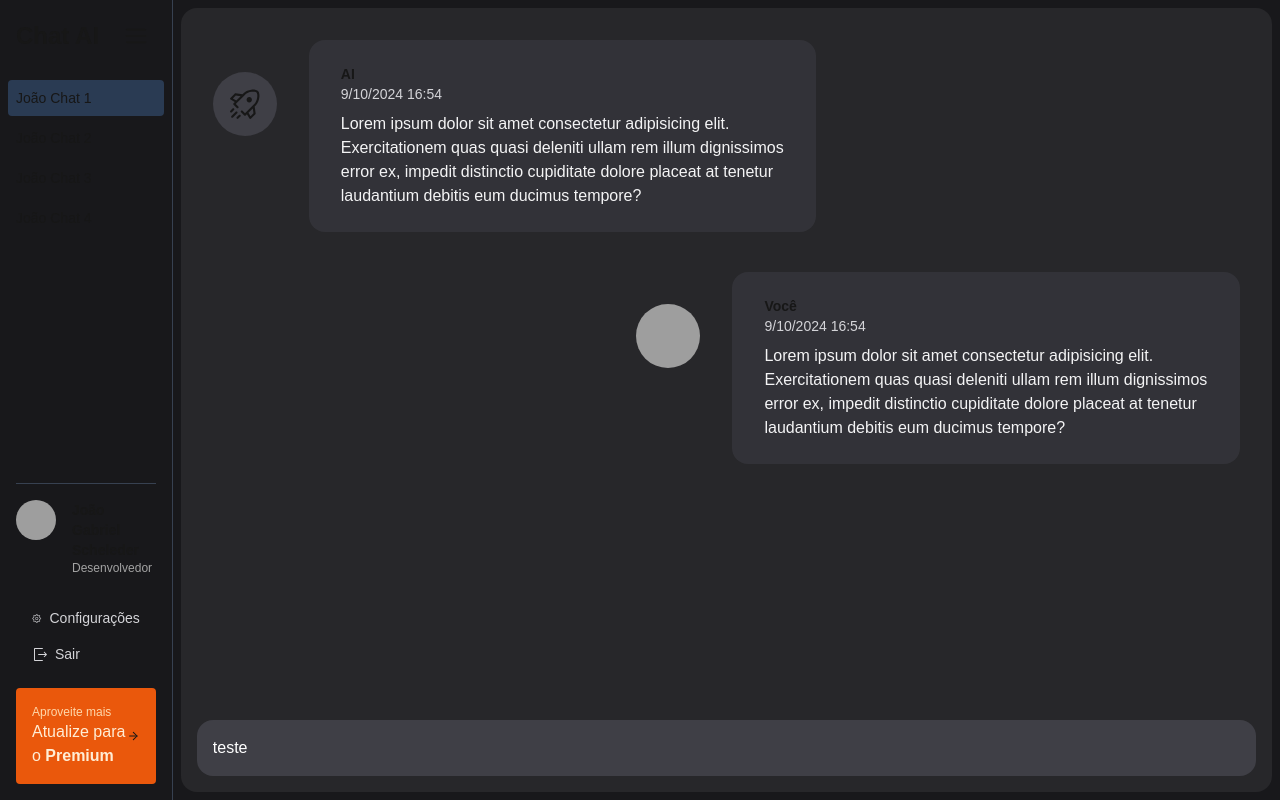
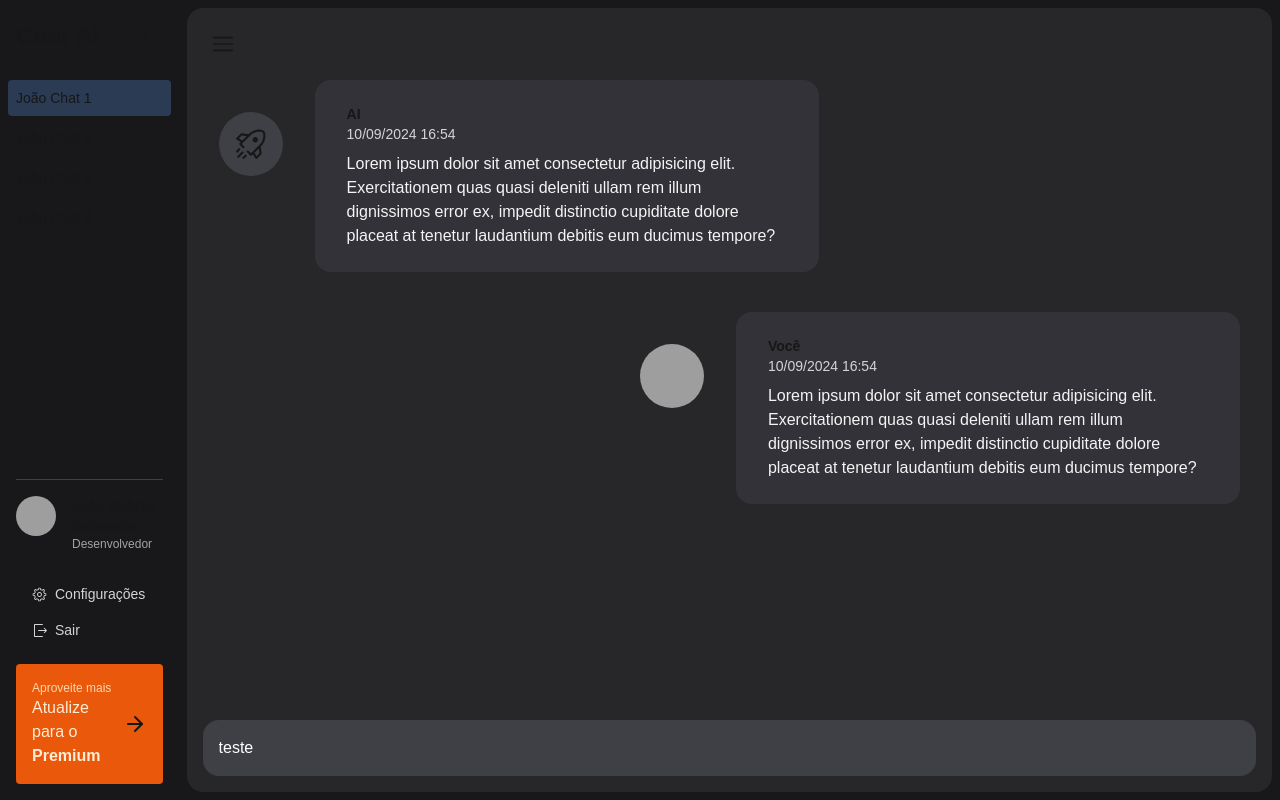
Before and after one commit to JoaoScheleder/frontend-challenge, a Next.js app: page / in a window 1280 px wide. Built offline with nearby package versions, Linux system fonts and the light colour scheme; grey boxes are pictures that could not be loaded.

Commit message:
Add framer-motion library for animations, sidebar and premium arrow animation

```diff
--- a/package.json
+++ b/package.json
@@ -15,6 +15,7 @@
     "@radix-ui/react-switch": "^1.1.0",
     "class-variance-authority": "^0.7.0",
     "clsx": "^2.1.1",
+    "framer-motion": "^11.5.4",
     "lucide-react": "^0.439.0",
     "next": "14.2.9",
     "react": "^18",
--- a/src/app/page.tsx
+++ b/src/app/page.tsx
@@ -1,19 +1,45 @@
+"use client";
+
 import ChatHistory from "@/components/chathistory";
 import Footer from "@/components/footer";
 import Header from "@/components/header";
 import Input from "@/components/input";
 import Message from "@/components/message";
 import { Card, CardContent, CardFooter } from "@/components/ui/card";
+import { HamburgerMenuIcon } from "@radix-ui/react-icons";
+import { motion } from "framer-motion";
+import { useState } from "react";
 
 export default function Home() {
+  const [open, setOpen] = useState(true);
+  const toggleSidebar = () => {
+    setOpen(!open);
+  };
   return (
     <div className="max-h-screen min-h-full flex  overflow-hidden">
-        <div className=" border-gray-700 border-r w-72 overflow-auto flex justify-between flex-col">
-          <Header></Header>
+        {/* <div className="w-72 overflow-auto flex justify-between flex-col">
+          <Header isOpen={open} openSidebar={()=>setOpen}></Header>
           <ChatHistory></ChatHistory>
           <Footer></Footer>
-        </div>
+        </div> */}
+        <motion.div
+          className={"overflow-auto flex justify-between flex-col"}
+          animate={{
+            width:  (open ? "300px" : "0px"),
+            opacity: open ? 1 : 0,
+            overflow: "hidden",
+          }}
+          transition={{
+            opacity: { duration: 0.05, delay: open ? 0.2 : 0 },
+            width: { duration: 0.3 },
+          }}
+        >
+          <Header isOpen={open} openSidebar={toggleSidebar}></Header>
+          <ChatHistory></ChatHistory>
+          <Footer></Footer>
+        </motion.div>
         <div className="border-box flex-grow flex flex-col m-2 bg-zinc-800 p-4 rounded-2xl" style={{ minHeight: 'calc(100vh - 1rem)' }}>
+          <HamburgerMenuIcon className="cursor-pointer hover:bg-zinc-700 h-10 w-10 rounded-full p-2 transition" onClick={()=>toggleSidebar()}></HamburgerMenuIcon>
           <div className="overflow-auto flex-grow">
                 <Message  is_mine={false} message="Lorem ipsum dolor sit amet consectetur adipisicing elit. Exercitationem quas quasi deleniti ullam rem illum dignissimos error ex, impedit distinctio cupiditate dolore placeat at tenetur laudantium debitis eum ducimus tempore?"></Message>
                 <Message is_mine={true} message="Lorem ipsum dolor sit amet consectetur adipisicing elit. Exercitationem quas quasi deleniti ullam rem illum dignissimos error ex, impedit distinctio cupiditate dolore placeat at tenetur laudantium debitis eum ducimus tempore?"></Message>
--- a/src/components/footer.tsx
+++ b/src/components/footer.tsx
@@ -3,6 +3,7 @@ import { Avatar, AvatarFallback, AvatarImage } from "./ui/avatar";
 import { Switch } from "./ui/switch";
 import { Label } from "./ui/label";
 import { ArrowRight } from "lucide-react";
+import { motion } from "framer-motion";
 
 export default function Footer() {
     return (
@@ -28,13 +29,22 @@ export default function Footer() {
                     <ExitIcon></ExitIcon>
                     <p>Sair</p>
                 </div>
-                <div className="bg-orange-600 w-full rounded mt-4 p-4 flex items-center cursor-pointer hover:bg-orange-500 transition">
-                    <div>
+                <motion.div
+                    className="bg-orange-600 w-full rounded mt-4 p-4 flex justify-between items-center cursor-pointer hover:bg-orange-500 transition"
+                    whileHover="hover"
+                >                    <div>
                         <p className="text-xs text-orange-200">Aproveite mais</p>
-                        <p className="text-orange-100">Atualize para o <span className="font-bold">Premium</span></p>
+                        <p className="text-orange-100">Atualize para o <br></br><span className="font-bold">Premium</span></p>
                     </div>
-                        <ArrowRight ></ArrowRight>
-                </div>
+                    <motion.div
+                        variants={{
+                            hover: { x: [0, 10, 0] }
+                        }}
+                        transition={{ repeat: Infinity, duration: 1, ease: "easeOut" }}
+                    >
+                        <ArrowRight />
+                    </motion.div>
+                </motion.div>
             </div>
         </footer>
     )
--- a/src/components/header.tsx
+++ b/src/components/header.tsx
@@ -1,10 +1,12 @@
-import { Cross1Icon, HamburgerMenuIcon } from "@radix-ui/react-icons";
+import { Cross1Icon } from "@radix-ui/react-icons";
 
-export default function Header(){
+export default function Header({openSidebar, isOpen} : {openSidebar: () => void, isOpen: boolean}) {
     return (
         <header className="flex justify-between items-center p-4">
             <h1 className="text-2xl font-bold">Chat AI</h1>
-            <HamburgerMenuIcon className="cursor-pointer hover:bg-zinc-800 h-10 w-10 rounded-full p-2 transition"></HamburgerMenuIcon>
+            {isOpen &&
+                <Cross1Icon onClick={()=>openSidebar()} className="cursor-pointer hover:bg-zinc-800 h-10 w-10 rounded-full p-2 transition"></Cross1Icon>
+            }
         </header>
     )
 }
--- a/src/components/input.tsx
+++ b/src/components/input.tsx
@@ -1,5 +1,6 @@
 export default function Input({placeholder,type,value}: Readonly<{placeholder: string;type: string;value: string;}>) {
     return (
-        <input className="border-none outline-none bg-zinc-700 p-4 rounded-2xl w-full text-white" placeholder={placeholder} type={type} value={value}></input>
+        <input className="border-none outline-none bg-zinc-700 p-4 rounded-2xl w-full text-white"
+         placeholder={placeholder} type={type} defaultValue={value}></input>
     )
 }
--- a/src/components/message.tsx
+++ b/src/components/message.tsx
@@ -6,7 +6,7 @@ export default function Message({ message, is_mine = false }: Readonly<{ message
         <div className={"flex gap-8 mb-2 max-w-[60%] p-4" + (is_mine ? ' float-right' : '')}>
             {is_mine ?
                 <Avatar className="w-16 h-16 mt-8">
-                    <AvatarImage src= "https://github.com/shadcn.png" />
+                    <AvatarImage src="https://github.com/shadcn.png" />
                     <AvatarFallback>CN</AvatarFallback>
                 </Avatar>
                 :
@@ -23,7 +23,9 @@ export default function Message({ message, is_mine = false }: Readonly<{ message
                             is_mine ? "Você" : "AI"
                         }
                     </p>
-                    <p className="text-zinc-300 text-sm mb-2">{new Date().toLocaleDateString() + ' ' + new Date().toLocaleTimeString('pt-br', {hour: '2-digit',minute: '2-digit'})}</p>
+                    <p className="text-zinc-300 text-sm mb-2">
+                        {new Date().toLocaleDateString('pt-br') + ' ' + new Date().toLocaleTimeString('pt-br', { hour: '2-digit', minute: '2-digit' })}
+                    </p>
                     {/* </div> */}
                     <p className="text-base text-zinc-100">{message}</p>
                 </div>
```
Also changed, not shown: src/components/ui/desktopSidebar.tsx (added), 1 other file (tests, documents, lock files or other folders). Lines whose indentation alone changed are shown as unchanged.
